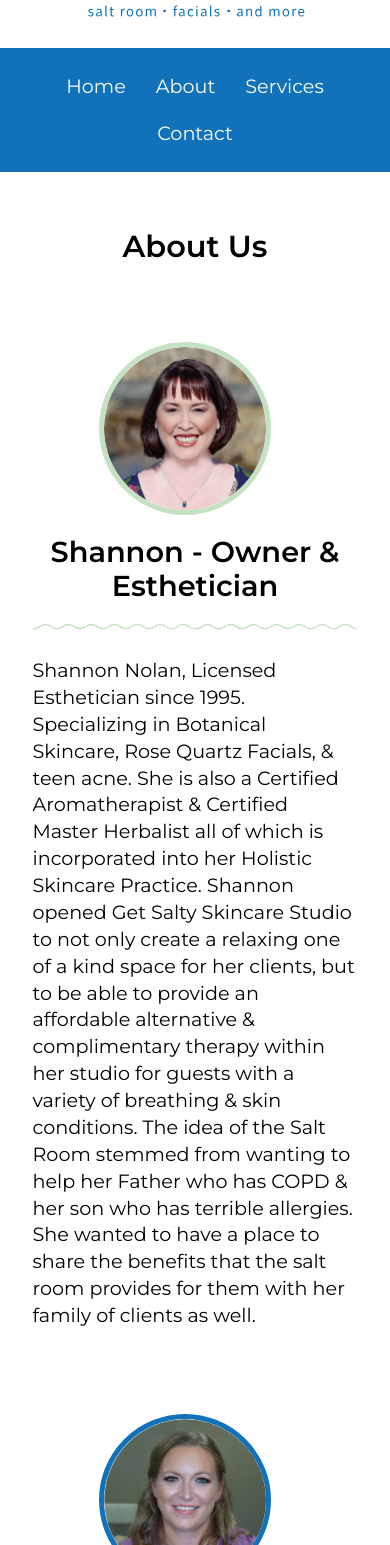
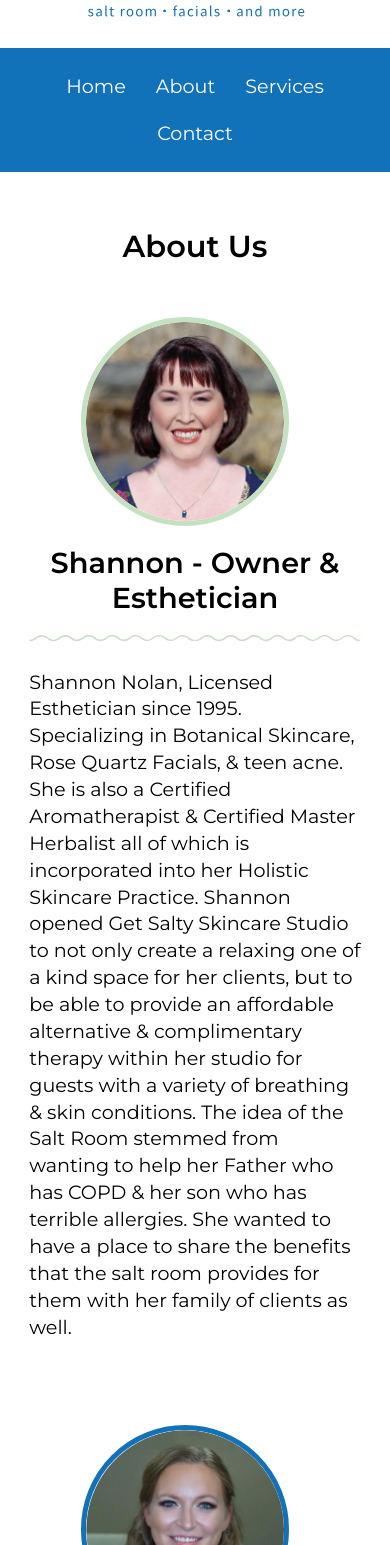
Before and after one commit to gabester78/Get-Salty-Studio, a React (Create React App) app in the folder gs-studio/: page /about in a window 390 px wide. Shown: the part 142-1687 px from the top of the page. Built offline with nearby package versions, Linux system fonts and the light colour scheme.

Commit message:
About component set for mobile and tablet screens.

```diff
--- a/gs-studio/src/scss/about.scss
+++ b/gs-studio/src/scss/about.scss
@@ -4,8 +4,8 @@ main {
     display: flex;
     flex-direction: column;
     margin: 0 auto;
-    @media (max-width: $mobile) {
-      width: 325px;
+    @media (max-width: $tablet) {
+      width: 85%;
     }
 
     .heading {
@@ -15,14 +15,17 @@ main {
 
     #top {
       margin-top: 60px;
+      @media (max-width: $tablet) {
+        margin-top: 35px;
+      }
     }
     .profile_container {
       display: flex;
       align-items: center;
       margin: 30px 0px;
       width: 800px;
-      @media (max-width: $mobile) {
-        width: 325px;
+      @media (max-width: $tablet) {
+        width: 100%;
         flex-direction: column;
       }
 
@@ -35,8 +38,11 @@ main {
         margin-right: 20px;
         border: 5px solid $teal;
         border-radius: 100%;
+        @media (max-width: $tablet) {
+          width: 40%;
+        }
         @media (max-width: $mobile) {
-          width: 50%;
+          width: 60%;
         }
       }
 
@@ -45,8 +51,11 @@ main {
         margin-right: 20px;
         border: 5px solid $blue;
         border-radius: 100%;
+        @media (max-width: $tablet) {
+          width: 40%;
+        }
         @media (max-width: $mobile) {
-          width: 50%;
+          width: 60%;
         }
       }
 
@@ -56,7 +65,7 @@ main {
 
       .profile {
         .profile_h1 {
-          @media (max-width: $mobile) {
+          @media (max-width: $tablet) {
             text-align: center;
             line-height: 1.2;
           }
--- a/gs-studio/src/scss/home.scss
+++ b/gs-studio/src/scss/home.scss
@@ -13,10 +13,6 @@ main {
     margin: 0px auto;
     @media (max-width: $tablet) {
       width: 85%;
-      // margin: 0px 42.5px;
-    }
-    @media (max-width: $mobile) {
-      // margin: 0px auto;
     }
 
     h1 {
```
